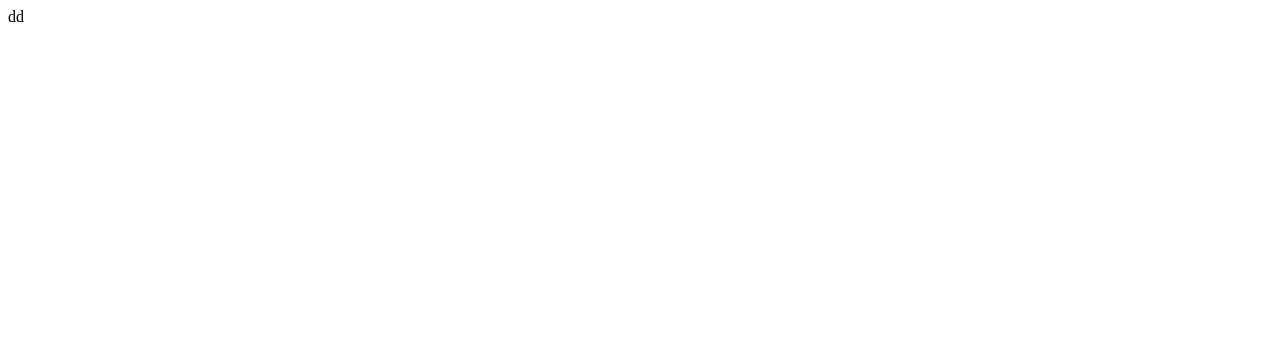
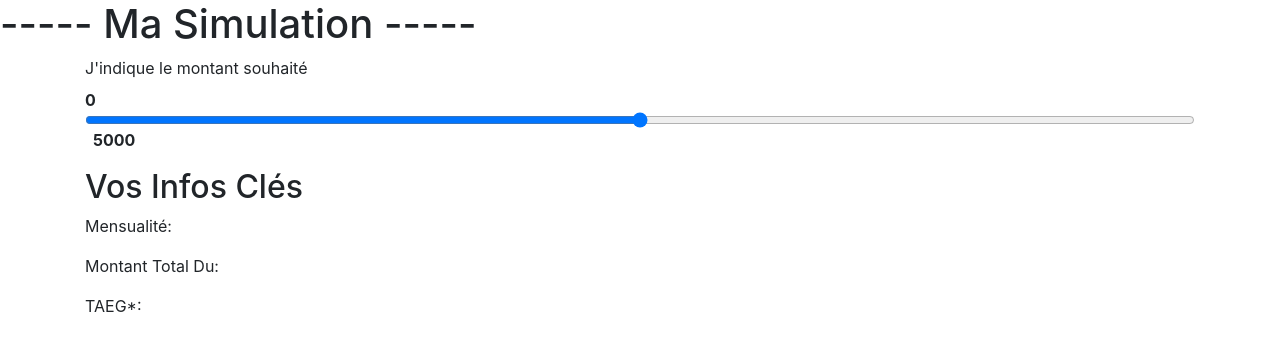
Before and after one commit to Marina-bott/ExerciceSimulation, a plain HTML site: page index.html in a window 1280 px wide. Drawn offline with nearby package versions, Linux system fonts and the light colour scheme.

Commit message:
Commit Html

```diff
--- a/index.html
+++ b/index.html
@@ -2,12 +2,39 @@
 <html>
 <head>
     <meta charset="utf-8">
-
+    <title>Ma simulation</title>
+    <link rel="stylesheet" href="https://stackpath.bootstrapcdn.com/bootstrap/4.3.1/css/bootstrap.min.css" integrity="sha384-ggOyR0iXCbMQv3Xipma34MD+dH/1fQ784/j6cY/iJTQUOhcWr7x9JvoRxT2MZw1T" crossorigin="anonymous">
 </head>
 <body>
-
-dd
+    <h1>----- Ma Simulation -----</h1>
+    <div class='container'>
+            <div id='slide'>
 
 
+
+                             <label for="customRange2">J'indique le montant souhaité</label><br>
+                             <form>
+                                <div class="form-group">
+                             <span class="font-weight-bold indigo-text mr-2 mt-1">0</span>
+                              <input type="range" class="form-control-range" id="formControlRange"min="0" max="5000">
+                              <span class="font-weight-bold indigo-text ml-2 mt-1">5000</span>
+                            </div>
+                            </form>
+
+
+
+            </div>
+            <div id='resultats'>
+                <h2>Vos Infos Clés</h2>
+                    <p>Mensualité: </p>
+                    <p>Montant Total Du: </p>
+                    <p>TAEG*:</p>
+            </div>
+    </div>
+
+
+    <script src="https://code.jquery.com/jquery-3.3.1.slim.min.js" integrity="sha384-q8i/X+965DzO0rT7abK41JStQIAqVgRVzpbzo5smXKp4YfRvH+8abtTE1Pi6jizo" crossorigin="anonymous"></script>
+<script src="https://cdnjs.cloudflare.com/ajax/libs/popper.js/1.14.7/umd/popper.min.js" integrity="sha384-UO2eT0CpHqdSJQ6hJty5KVphtPhzWj9WO1clHTMGa3JDZwrnQq4sF86dIHNDz0W1" crossorigin="anonymous"></script>
+<script src="https://stackpath.bootstrapcdn.com/bootstrap/4.3.1/js/bootstrap.min.js" integrity="sha384-JjSmVgyd0p3pXB1rRibZUAYoIIy6OrQ6VrjIEaFf/nJGzIxFDsf4x0xIM+B07jRM" crossorigin="anonymous"></script>
 </body>
 </html>
```
